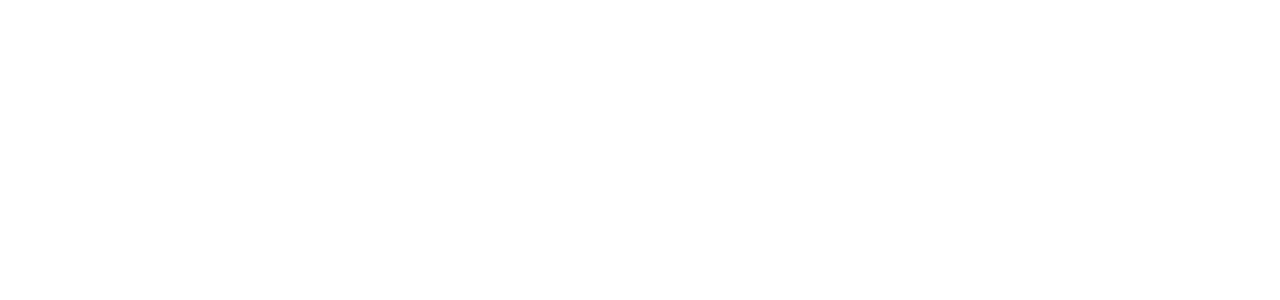
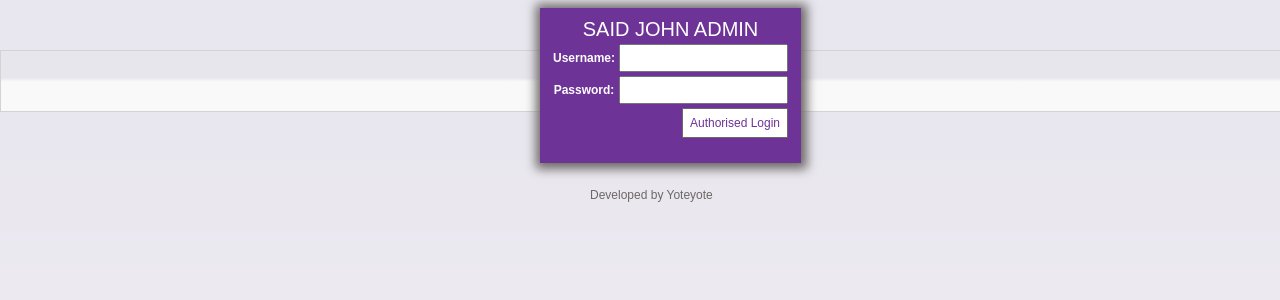
Before and after one commit to realneo/saidjohn, a PHP site: page /admin/index.php in a window 1280 px wide. Before the commit the part shown is empty. Shown: the top 300 px of the page. Run offline with PHP 8.4, Linux system fonts and the light colour scheme.

Commit message:
Admin Login Page if final

```diff
--- a/admin/index.php
+++ b/admin/index.php
@@ -1,10 +1,31 @@
 <html>
     <head>
+        <link type="text/css" rel="stylesheet" href="stylesheets/main.css" />
         <title>Said John | Admin</title>
     </head>
     <body>
+        <div id="strip"></div><!-- strip -->
         <div id="container">
-
+            <div id="login_box">
+                <form name="login_form" method="post" action="includes/login_process.php">
+                    <table>
+                        <caption>SAID JOHN ADMIN</caption>
+                        <tr>
+                            <th>Username:</th>
+                            <td><input type="text" name="username" value="" /></td>
+                        </tr>
+                        <tr>
+                            <th>Password:</th>
+                            <td><input type="text" name="username" value="" /></td>
+                        </tr>
+                        <tr>
+                            <th></th>
+                            <td align="right"><button type="submit">Authorised Login</button></td>
+                        </tr>
+                    </table>
+                </form>
+            </div><!-- login_box -->
+            <div id="login_footer">Developed by Yoteyote</div><!-- login_footer -->
         </div><!-- container -->
     </body>
 </html>
```
